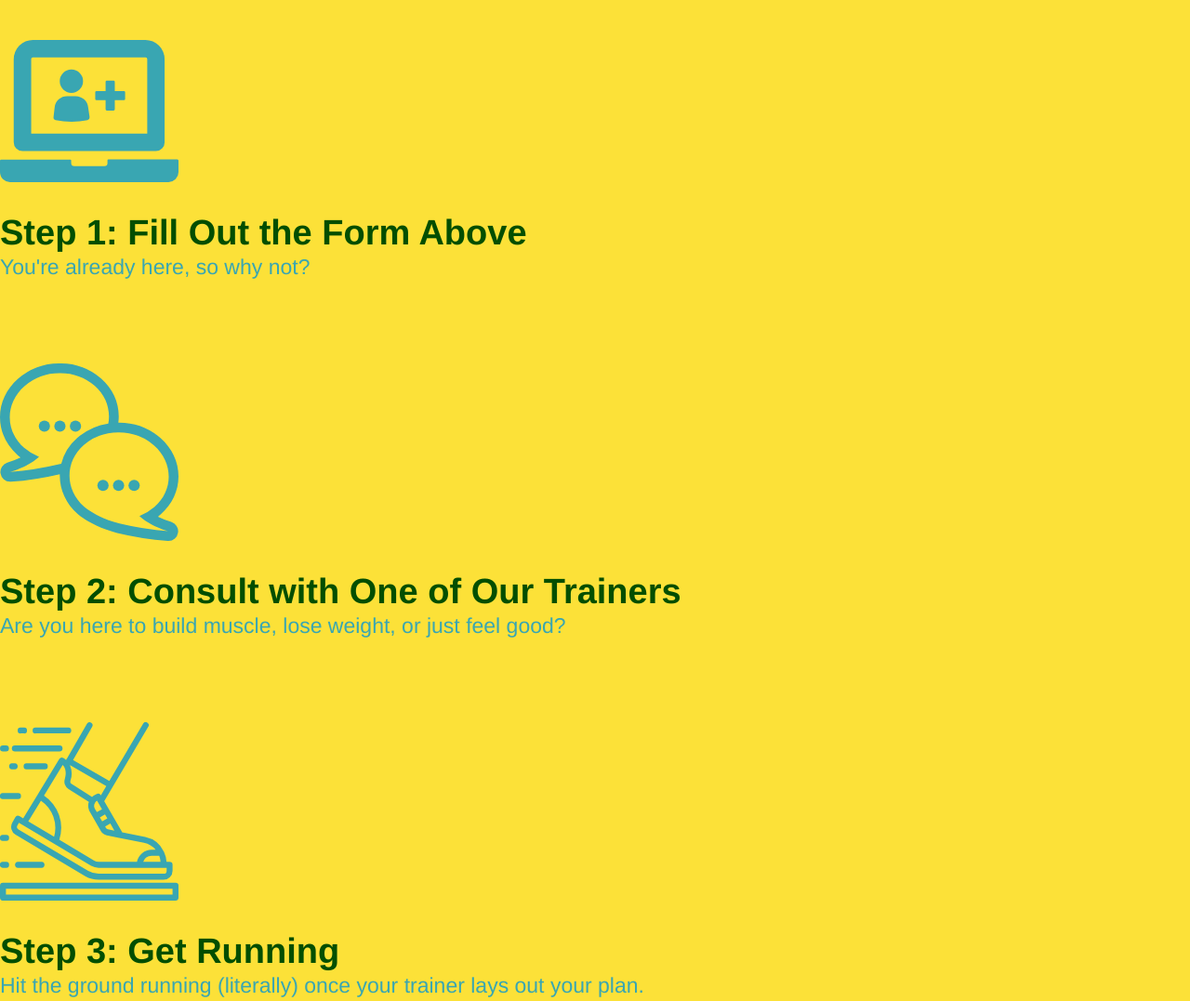
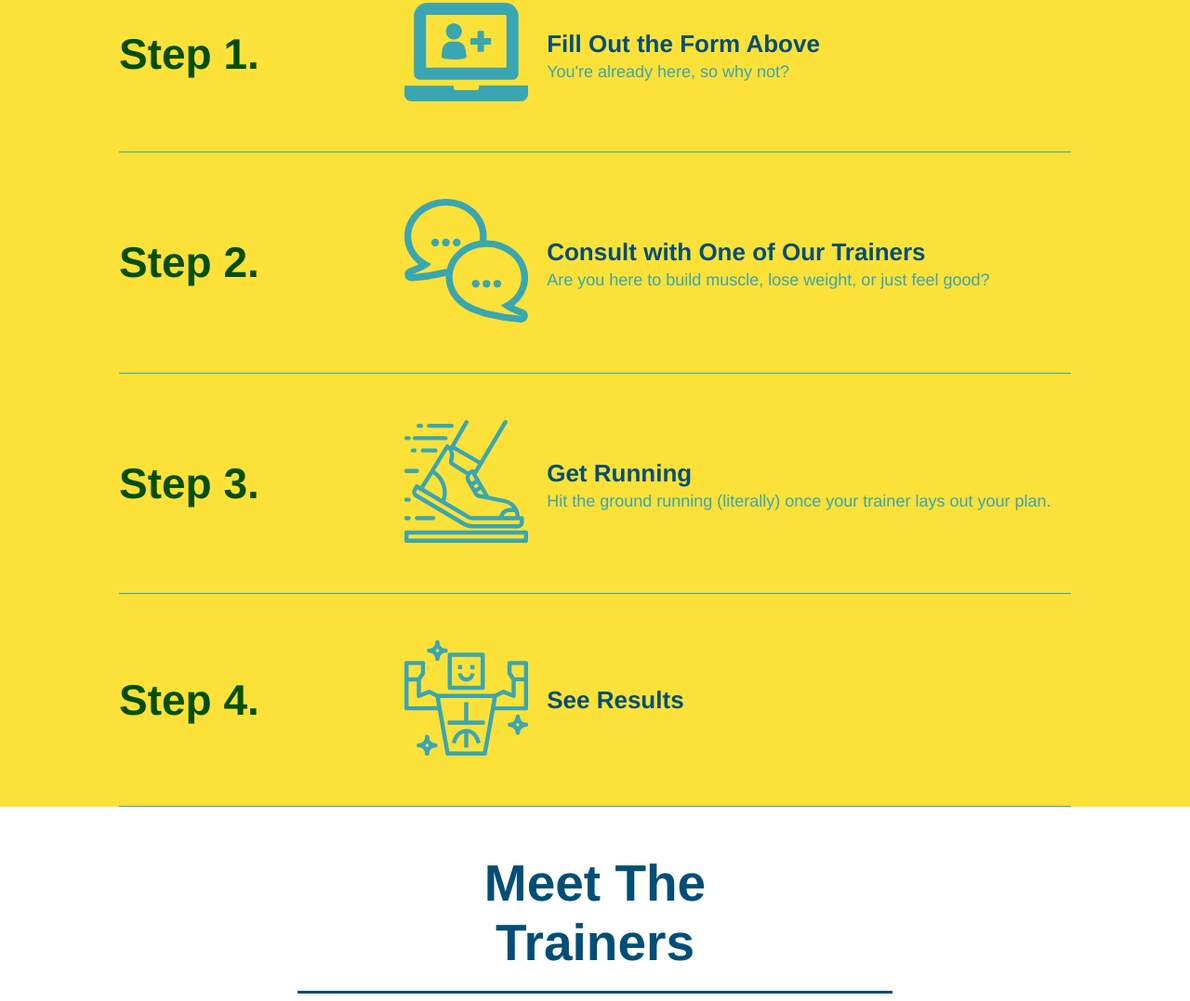
Before and after one commit to roger10e/run-buddy, a plain HTML site: page index.html in a window 1280 px wide. Shown: the part 1057-2134 px from the top of the page at 93% size. Drawn offline with Linux system fonts and the light colour scheme.

Commit message:
add flexbox to the steps

```diff
--- a/assets/css/style.css
+++ b/assets/css/style.css
@@ -178,28 +178,54 @@ footer a {
     border-color: #39a6b2;
 }
 
-.steps div{
-    margin-bottom: 80px;
+.step h3 {
+    color: #024e02;
+    font-size: 46px;
+    flex: 1 30%;
 }
 
-.steps img {
-    width: 15%;
-    margin: 10px 0;
+.step-info  {
+    flex: 2 70%;
+    display: flex;
+    flex-wrap: wrap;
+    align-items: center;
 }
 
-.steps h3 {
-    color: #024e02;
-    font-size: 46px;
-    margin-top: 10px;
+.step-text p {
+    color: #39a6b2;
+    font-size: 18px;
 }
 
-.steps p {
-    color: #39a6b2;
-    font-size: 23px;
+.step-text h4 {
+    font-size: 26px;
+    line-height: 1.5;
+    color: #024e76;
 }
 
-.steps span {
-    font-size: 38px;
+.step-img   {
+    flex: 1 12%;
+    margin-right: 20px;
+}
+
+.step-img img{
+    max-width: 100%;
+}
+
+.step-text {
+    flex: 12;
+}
+
+
+
+.step {
+    margin: 50px auto;
+    padding-bottom: 50px;
+    width: 80%;
+    border-bottom: 1px solid #39a6b2;
+    display: flex;
+    flex-wrap: wrap;
+    align-items: center;
+    justify-content: space-between;
 }
 
 .trainers {
--- a/index.html
+++ b/index.html
@@ -88,29 +88,55 @@
                 <h2 class="section-title secondary border">What You Do</h2>
             </div>
 
-            <div>
-                <!--insert this img element-->
+            <div class="step">
+                <h3>Step 1.</h3>
+                <div class="step-info">
+                    <div class="step-img">
                         <img src="./assets/images/step-1.svg" alt=" "/>
-                <h3> <span> Step 1: Fill Out the Form Above</span></h3>
+                    </div>
+                    <div class="step-text">
+                        <h4>Fill Out the Form Above</h4>
                         <p>You're already here, so why not?</p>
                     </div>
+                </div>
+            </div>
 
-            <div>
+            <div class="step">
+                <h3>Step 2.</h3>
+                <div class="step-info">
+                    <div class="step-img">
                         <img src="./assets/images/step-2.svg" alt=" ">
-                <h3><span>Step 2: Consult with One of Our Trainers</span></h3>
+                    </div>
+                    <div class="step-text">
+                        <h4>Consult with One of Our Trainers</h4>
                         <p>Are you here to build muscle, lose weight, or just feel good?</p>
                     </div>
+                </div>
+            </div>
 
-            <div>
+            <div class="step">
+                <h3>Step 3.</h3>
+                <div class="step-info">
+                    <div class="step-img">
                         <img src="./assets/images/step-3.svg" alt=" ">
-                <h3><span>Step 3: Get Running</span></h3>
+                    </div>
+                    <div class="step-text">
+                        <h4>Get Running</h4>
                         <p>Hit the ground running (literally) once your trainer lays out your plan.</p>
                     </div>
+                </div>
+            </div>
 
-            <div>
+            <div class="step">
+                <h3>Step 4.</h3>
+                <div class="step-info">
+                    <div class="step-img">
                         <img src="./assets/images/step-4.svg" alt=" ">
-                <h3><span>Step 4: See Results:</span></h3>
-                <p>Bi-weekly check-ins with your trainer will keep you focused</p>
+                    </div>
+                    <div class="step-text">
+                        <h4>See Results</h4>
+                    </div>
+                </div>
             </div>
         </section>
 
```
Lines whose indentation alone changed are shown as unchanged.
